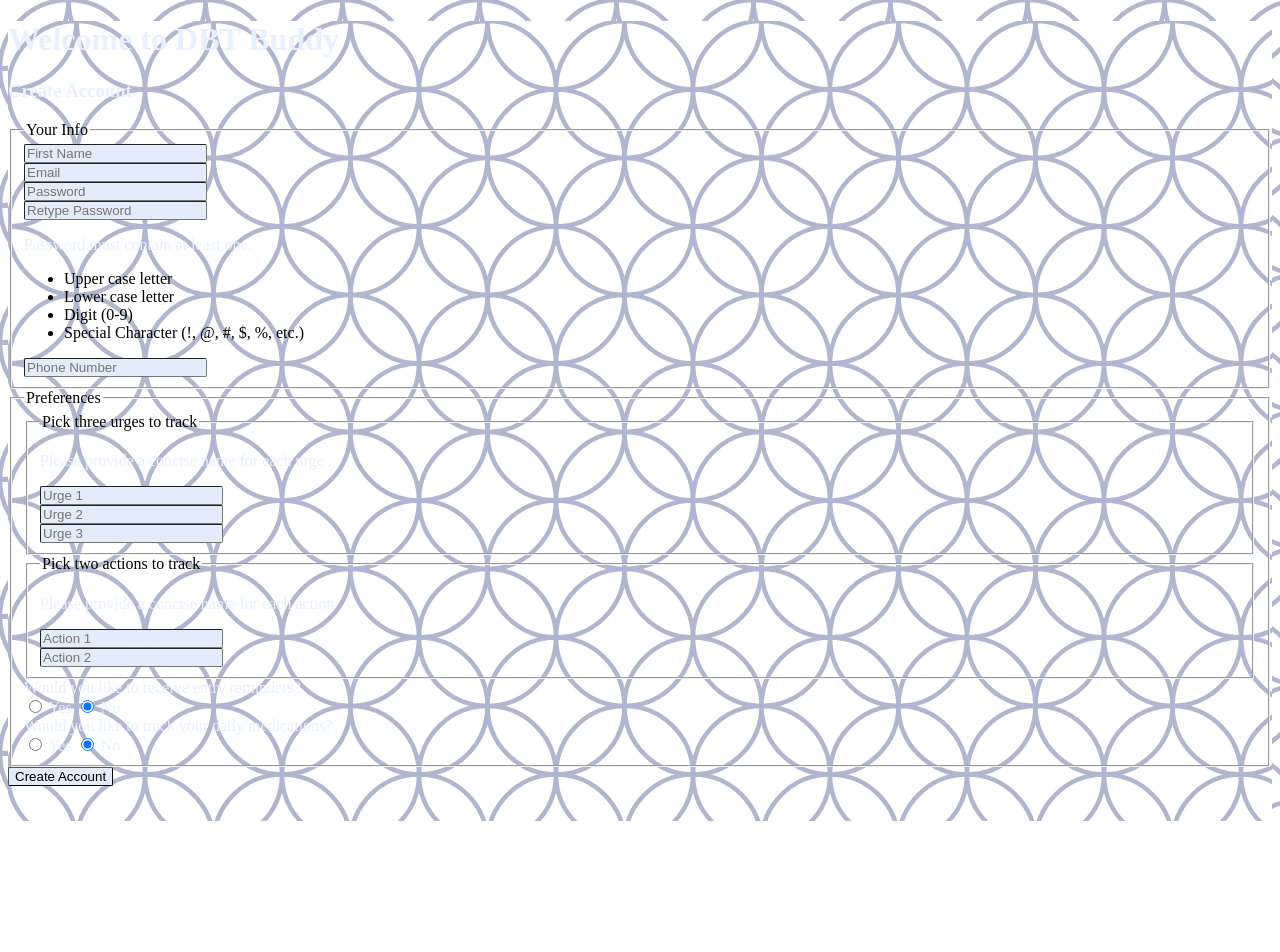
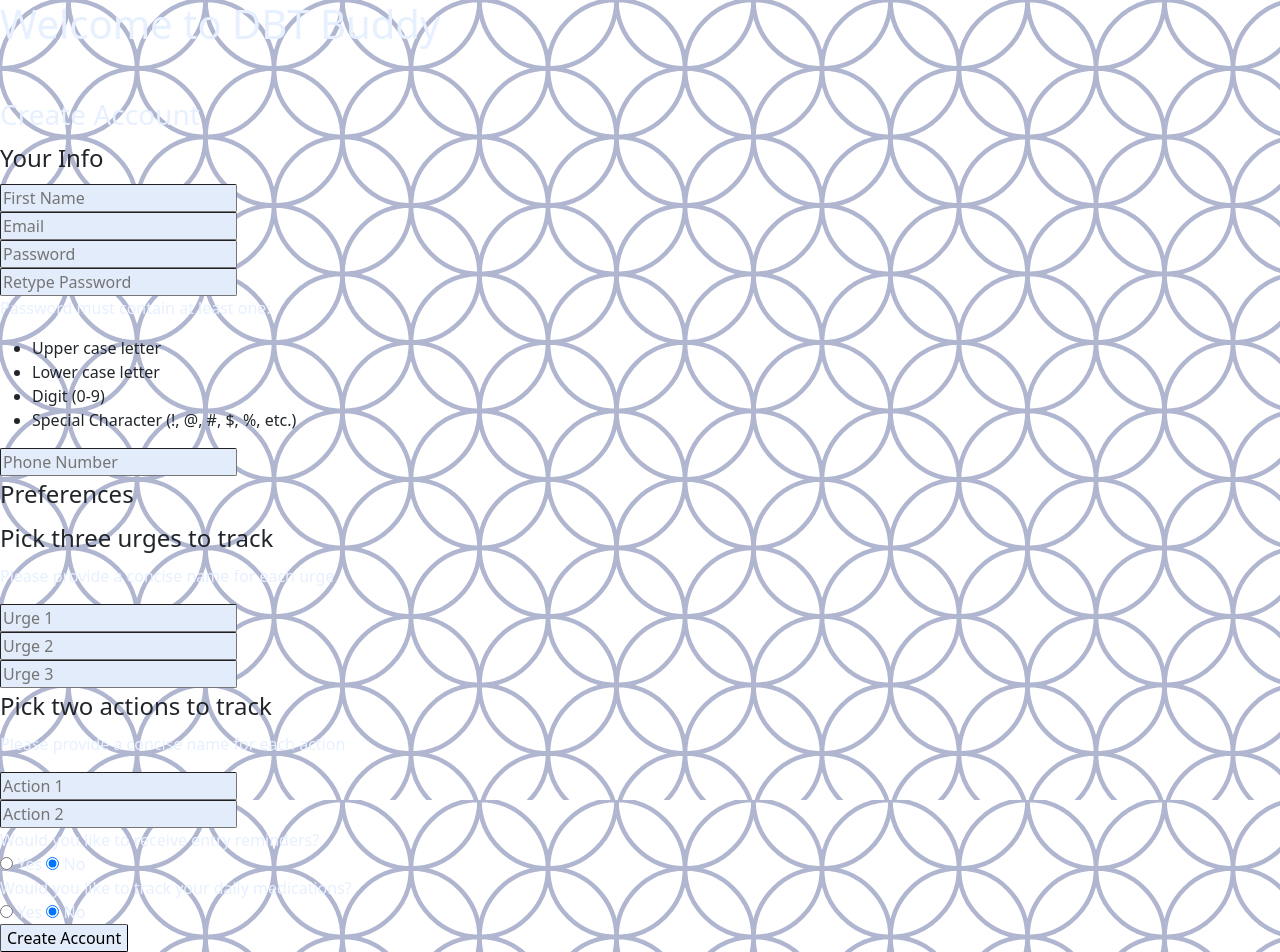
Before and after one commit to algavrich/DBT-Buddy, a Flask app: page /create-account in a window 1280 px wide. Before the commit the page ends 821 px from the top, so only its background shows below. Run offline with Flask 2, Linux system fonts and the light colour scheme.

Commit message:
Uncommented and formatted Bootstrap link

```diff
--- a/templates/create-account.html
+++ b/templates/create-account.html
@@ -3,11 +3,14 @@
 
 <head>
   <meta charset="utf-8">
-  <meta name="viewport" content="width=device-width">
+  <meta name="viewport" content="width=device-width, initial-scale=1">
   <title>Create an Account</title>
-  <!-- CSS only
-  <link href="https://cdn.jsdelivr.net/npm/bootstrap@5.2.1/dist/css/bootstrap.min.css" rel="stylesheet"
-    integrity="sha384-iYQeCzEYFbKjA/T2uDLTpkwGzCiq6soy8tYaI1GyVh/UjpbCx/TYkiZhlZB6+fzT" crossorigin="anonymous"> -->
+  <link
+    href="https://cdn.jsdelivr.net/npm/bootstrap@5.2.2/dist/css/bootstrap.min.css"
+    rel="stylesheet"
+    integrity="sha384-Zenh87qX5JnK2Jl0vWa8Ck2rdkQ2Bzep5IDxbcnCeuOxjzrPF/et3URy9Bv1WTRi"
+    crossorigin="anonymous"
+  >
   <link rel="stylesheet" href="/static/css/main.css">
 </head>
 
@@ -18,7 +21,7 @@
     </p>
     {% endfor %}
 
-  <h1>Welcome to DBT Buddy</h1>
+  <h1 id="welcome">Welcome to DBT Buddy</h1>
 
   <h3>Create Account</h3>
 
```
